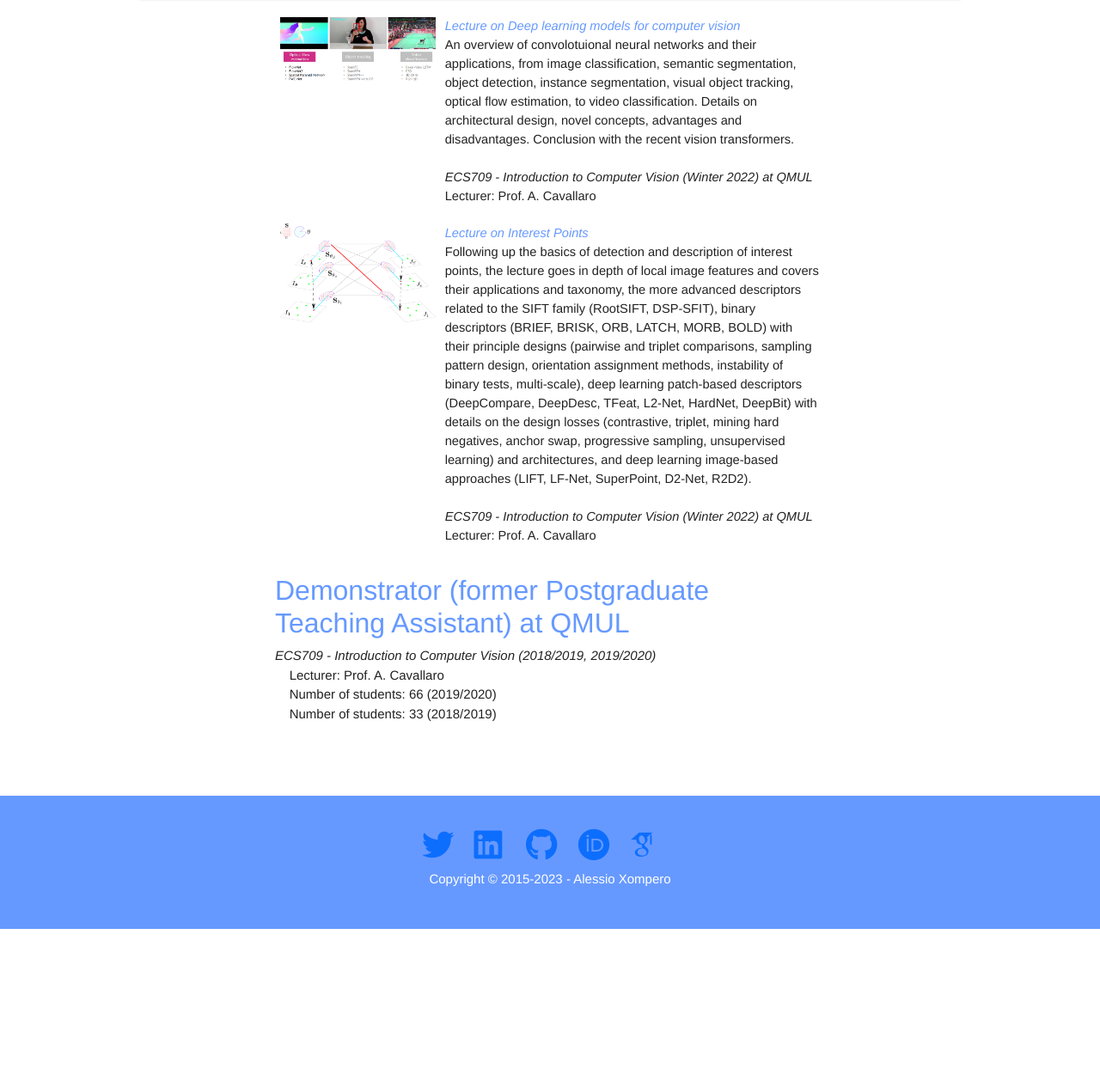
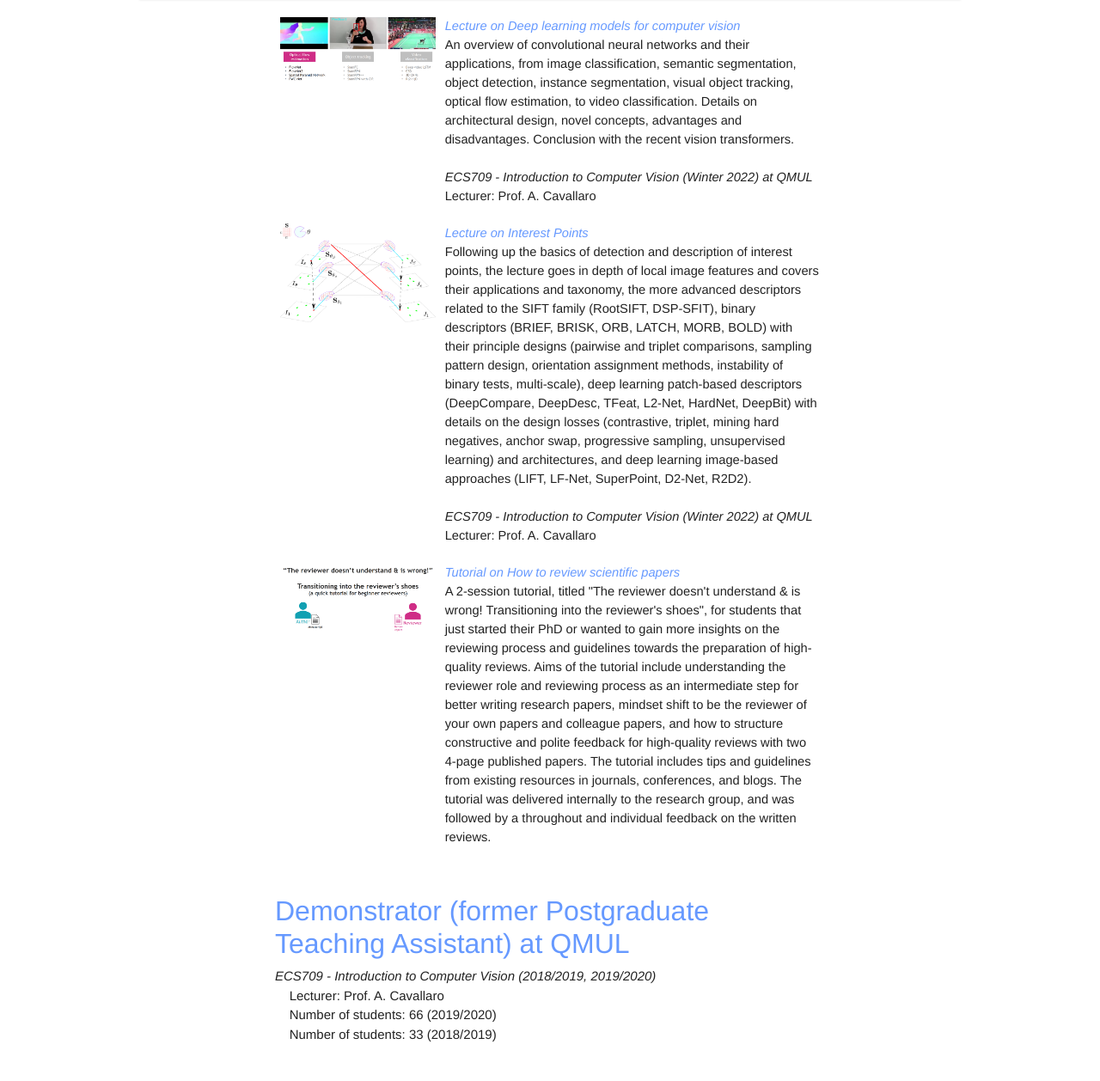
Before and after one commit to kerolex/kerolex.github.io, a PHP site: page /teaching.html in a window 1280 px wide. Shown: the part 121-1379 px from the top of the page at 86% size. Before the commit the page ends 1202 px from the top, so only its background shows below. Run offline with PHP 8.4, Linux system fonts and the light colour scheme; some libraries are stand-ins or nearby versions; some web fonts are replaced.

Commit message:
Added reviewing tutorial on teaching

```diff
--- a/css/mystyle.css
+++ b/css/mystyle.css
@@ -689,3 +689,9 @@ h2{
   background-color: #6699ff; /* Grey background color */
   color: white;
 }
+
+
+
+img {
+    pointer-events: none;
+}
--- a/teaching.html
+++ b/teaching.html
@@ -62,7 +62,7 @@
 	          </td>
 	          <td class="tg-zv4m" style="vertical-align: middle;">
 	            <em style="color:#6699ff">Lecture on Deep learning models for computer vision</em><br>
-	            An overview of convolotuional neural networks and their applications, from image classification, semantic segmentation, object detection, instance segmentation, visual object tracking, optical flow estimation, to video classification. Details on architectural design, novel concepts, advantages and disadvantages. Conclusion with the recent vision transformers.<br><br>
+	            An overview of convolutional neural networks and their applications, from image classification, semantic segmentation, object detection, instance segmentation, visual object tracking, optical flow estimation, to video classification. Details on architectural design, novel concepts, advantages and disadvantages. Conclusion with the recent vision transformers.<br><br>
 	            <em>ECS709 - Introduction to Computer Vision (Winter 2022) at QMUL</em><br>
 	            Lecturer: Prof. A. Cavallaro<br>
 	         </div>
@@ -77,6 +77,17 @@
 	            Following up the basics of detection and description of interest points, the lecture goes in depth of local image features and covers their applications and taxonomy, the more advanced descriptors related to the SIFT family (RootSIFT, DSP-SFIT), binary descriptors (BRIEF, BRISK, ORB, LATCH, MORB, BOLD) with their principle designs (pairwise and triplet comparisons, sampling pattern design, orientation assignment methods, instability of binary tests, multi-scale), deep learning patch-based descriptors (DeepCompare, DeepDesc, TFeat, L2-Net, HardNet, DeepBit) with details on the design losses (contrastive, triplet, mining hard negatives, anchor swap, progressive sampling, unsupervised learning) and architectures, and deep learning image-based approaches (LIFT, LF-Net, SuperPoint, D2-Net, R2D2).<br><br>
 	            <em>ECS709 - Introduction to Computer Vision (Winter 2022) at QMUL</em><br>
 	            Lecturer: Prof. A. Cavallaro<br>
+	         </div>
+	       </td>
+	     </tr>
+	     <tr>
+	          <td class="tg-km2t" style="vertical-align: text-top;">
+	           <img src="images/tutorial_reviewer.png" alt="" width="100%"/><br>
+	          </td>
+	          <td class="tg-zv4m" style="vertical-align: middle;">
+	            <em style="color:#6699ff">Tutorial on How to review scientific papers</em><br>
+	            A 2-session tutorial, titled "The reviewer doesn't understand & is wrong! Transitioning into the reviewer's shoes", for students that just started their PhD or wanted to gain more insights on the reviewing process and guidelines towards the preparation of high-quality reviews. Aims of the tutorial include understanding the reviewer role and reviewing process as an intermediate step for better writing research papers, mindset shift to be the reviewer of your own papers and colleague papers, and how to structure constructive and polite feedback for high-quality reviews with two 4-page published papers. The tutorial includes tips and guidelines from existing resources in journals, conferences, and blogs. The tutorial was delivered internally to the research group, and was followed by a throughout and individual feedback on the written reviews.
+	            <br><br>
 	         </div>
 	       </td>
 	     </tr>
```
Also changed, not shown: images/tutorial_reviewer.png (added).
